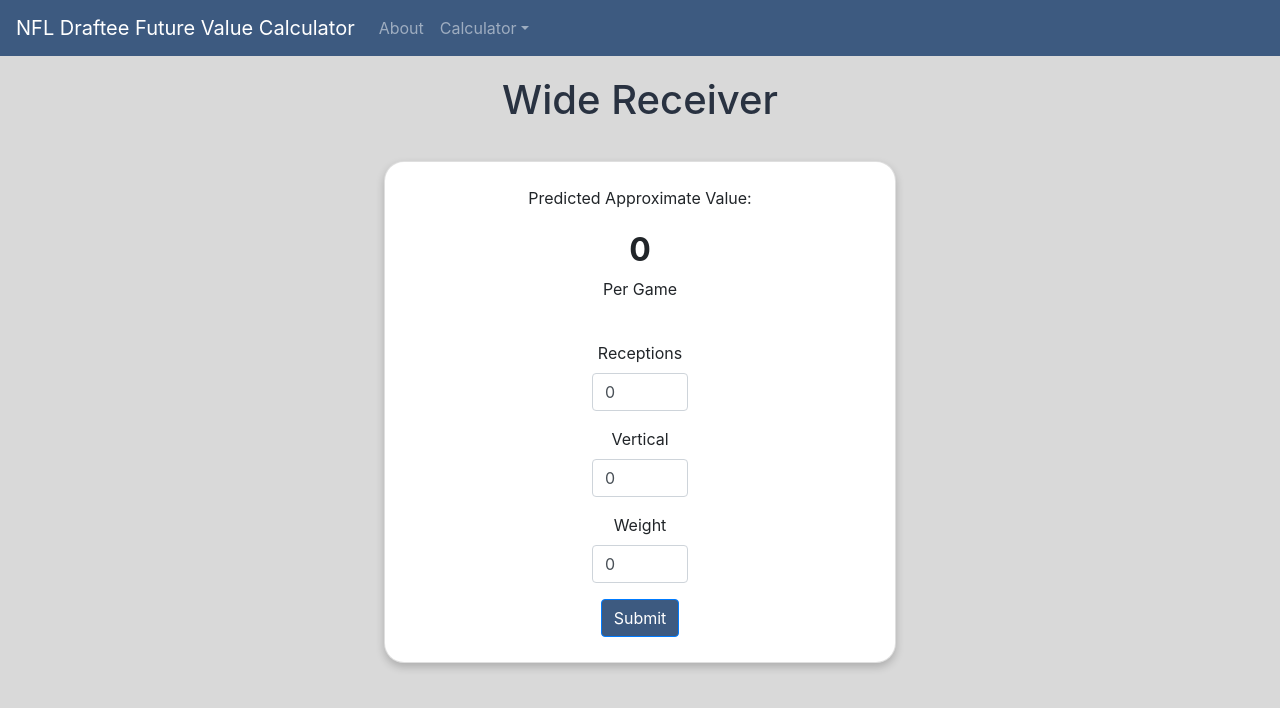
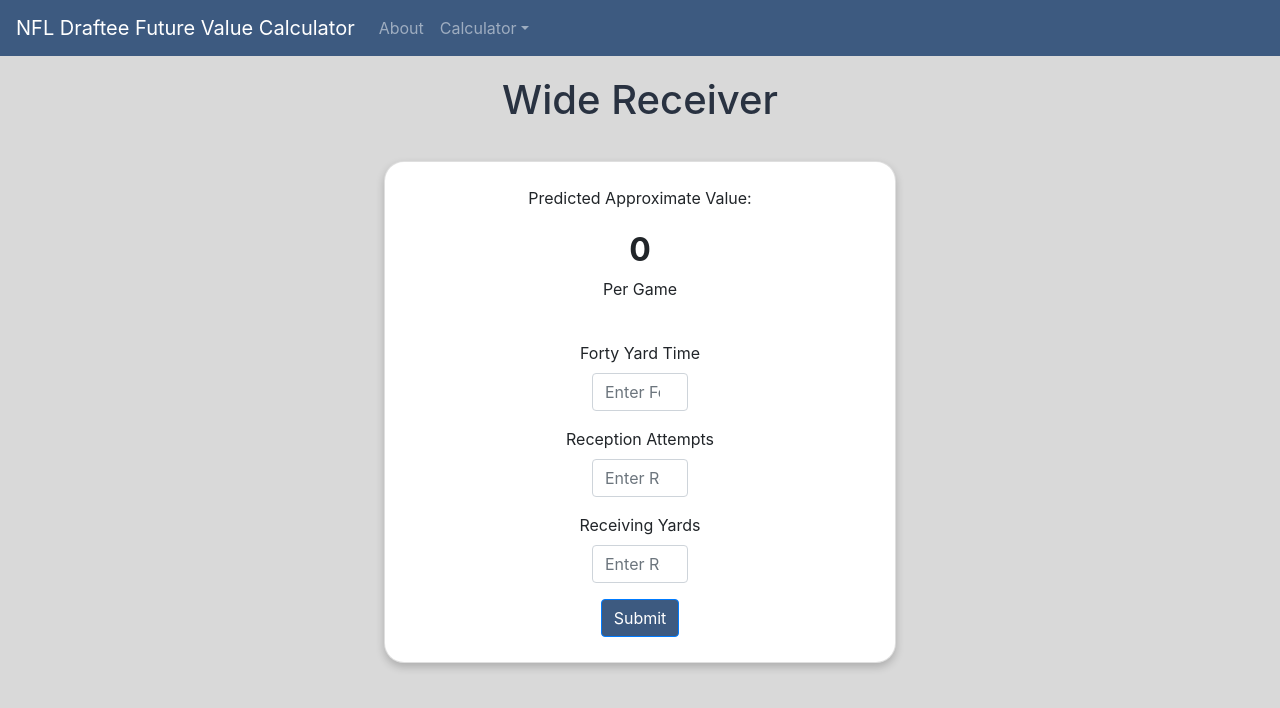
Before and after one commit to JaxonMoffitt/sports-analytics-project, a React (Create React App) app: page /wide-receiver in a window 1280 px wide. Shown: the top 708 px of the page. Built offline with nearby package versions, Linux system fonts and the light colour scheme.

Commit message:
WR change

```diff
--- a/src/Components/WR_tile.js
+++ b/src/Components/WR_tile.js
@@ -11,10 +11,10 @@
             vertical: 0,
             weight: 0,
             approximateValue: 0,
-            intercept: -6.198266,
-            recCoeff: 0.058225,
-            verticalCoeff: 0.059266,
-            weightCoeff: 0.019352,
+            intercept: -53.283054,
+            fortyCoeff: 12.316933,
+            recAttCoeff: -0.059334,
+            recYdsCoeff: 0.011772,
         };
 
         this.handleChange = this.handleChange.bind(this);
@@ -29,9 +29,9 @@
         //Calculates AV based on input
         let av =
             this.state.intercept +
-            (this.state.recCoeff * parseInt(this.state.receptions)) +
-            (this.state.weightCoeff * parseInt(this.state.weight)) +
-            (this.state.verticalCoeff * parseInt(this.state.vertical));
+            (this.state.fortyCoeff * parseInt(this.state.forty)) +
+            (this.state.recAttCoeff * parseInt(this.state.recAtt)) +
+            (this.state.recYdsCoeff * parseInt(this.state.recYds));
 
         //Rounds AV to nearest integer
         av = av.toFixed(2);
@@ -57,37 +57,37 @@
                             <br/>
                             <Form>
                                 <Form.Group>
-                                    <Form.Label>Receptions</Form.Label>
+                                    <Form.Label>Forty Yard Time</Form.Label>
                                     <Form.Control
                                         type="number"
                                         step=".01"
-                                        name='receptions'
-                                        placeholder="Enter receptions"
-                                        value={this.state.receptions}
+                                        name='forty'
+                                        placeholder="Enter Forty Time"
+                                        value={this.state.forty}
                                         onChange={e => this.handleChange(e)}
                                     />
                                 </Form.Group>
 
                                 <Form.Group>
-                                    <Form.Label>Vertical</Form.Label>
+                                    <Form.Label>Reception Attempts</Form.Label>
                                     <Form.Control
                                         type="number"
                                         step=".01"
-                                        name='vertical'
-                                        placeholder="Enter vertical"
-                                        value={this.state.vertical}
+                                        name='recAtt'
+                                        placeholder="Enter Reception Attempts"
+                                        value={this.state.recAtt}
                                         onChange={e => this.handleChange(e)}
                                     />
                                 </Form.Group>
 
                                 <Form.Group>
-                                    <Form.Label>Weight</Form.Label>
+                                    <Form.Label>Receiving Yards</Form.Label>
                                     <Form.Control
                                         type="number"
                                         step=".01"
                                         name='weight'
-                                        placeholder="Enter weight in pounds"
-                                        value={this.state.weight}
+                                        placeholder="Enter Receiving Yards"
+                                        value={this.state.recYds}
                                         onChange={e => this.handleChange(e)}
                                     />
                                 </Form.Group>
```
